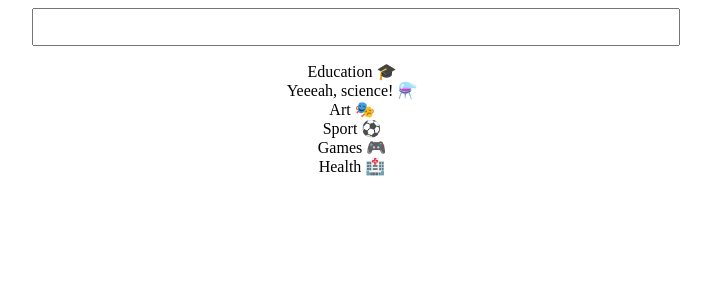
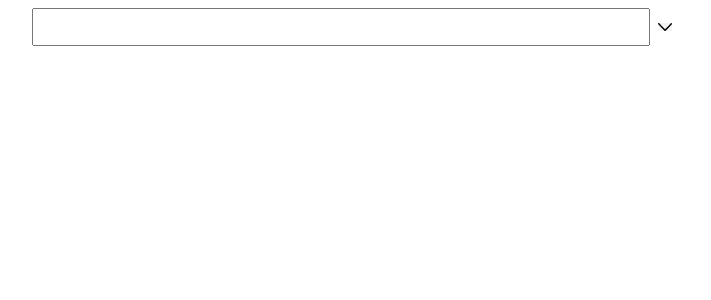
Before and after one commit to countMort/drop-down, a React app: page / in a window 1280 px wide. Shown: the top 300 px of the page, without its empty margins (288-999 px from the left). Built offline with nearby package versions, Linux system fonts and the light colour scheme; the HTML template or start-up script is replaced by a standard one.

Commit message:
feat: added react-jss for styling add added some styles and transitions to dropdown and its icon. handled list icon click

```diff
--- a/package.json
+++ b/package.json
@@ -36,6 +36,7 @@
     "css-loader": "^6.7.3",
     "react": "^18.2.0",
     "react-dom": "^18.2.0",
+    "react-jss": "^10.10.0",
     "style-loader": "^3.3.1"
   }
 }
--- a/src/App.css
+++ /dev/null
@@ -1,3 +0,0 @@
-.selection-list {
-  list-style: none;
-}
--- /dev/null
+++ b/src/App.style.ts
@@ -0,0 +1,65 @@
+import { createUseStyles } from "react-jss"
+
+const transitionDelay = "0.2s"
+
+export const useAppClasses = createUseStyles({
+  listContainer: {
+    maxHeight: 0,
+    overflow: "hidden",
+    transition: `max-height 0.3s ${transitionDelay}`,
+    zIndex: 2,
+    position: "relative",
+    "&.open": {
+      maxHeight: "8rem",
+      overflow: "auto",
+    },
+    "& li": {
+      listStyle: "none",
+      padding: "none",
+      textAlign: "center",
+    },
+    "&::-webkit-scrollbar": {
+      width: "0.2rem",
+    },
+    "&::-webkit-scrollbar-track": {
+      background: "#f1f1f1",
+    },
+    "&::-webkit-scrollbar-thumb": {
+      background: "#888",
+    },
+    "&::-webkit-scrollbar-thumb:hover": {
+      background: "#555",
+    },
+    // color: "green",
+    // margin: {
+    //   // jss-expand gives more readable syntax
+    //   top: 5, // jss-default-unit makes this 5px
+    //   right: 0,
+    //   bottom: 0,
+    //   left: "1rem",
+    // },
+    // "& span": {
+    //   // jss-nested applies this to a child span
+    //   fontWeight: "bold", // jss-camel-case turns this into 'font-weight'
+    // },
+  },
+  inputContainer: {
+    display: "flex",
+    "& input": { width: "100%", height: "2rem", fontSize: "1.5rem" },
+    "& img": {
+      height: "0.5rem",
+      margin: {
+        left: "0.5rem",
+        top: "auto",
+        bottom: "auto",
+      },
+      transition: `transform 0.2s ${transitionDelay}`,
+    },
+    "& img.open": {
+      transform: "rotate(180deg)",
+    },
+  },
+  //   myLabel: {
+  //     fontStyle: "italic",
+  //   },
+})
--- a/src/App.tsx
+++ b/src/App.tsx
@@ -6,10 +6,15 @@ import React, {
 } from "react"
 import { ListItem } from "./App.model"
 import { startingList } from "./parameters"
+import { useAppClasses } from "./App.style"
+import drop_down_img from "./assets/drop-down-icon.jpg"
 
 export const App = () => {
+  const classes = useAppClasses()
+
   const inputRef = useRef<HTMLInputElement>(null)
   const [list, setList] = useState(startingList)
+  const [isOpen, setIsOpen] = useState(false)
   const [selectedItem, setSelectedItem] = useState<ListItem>(null)
 
   const keyStrokeHandler: KeyboardEventHandler = (event) => {
@@ -33,31 +38,47 @@ export const App = () => {
     }
   }
 
-  const blurHandler: FocusEventHandler<HTMLInputElement> = (event) => {
+  const blurHandler: FocusEventHandler = (event) => {
     const target = event.target as HTMLInputElement
     const clearInputCondition =
-      target.value && selectedItem.value !== inputRef.current.value
+      target.value && selectedItem?.value.trim() !== target.value.trim()
+
     if (clearInputCondition) {
-      // Used inputRef.current.value instead of target.value because it's
-      // better not to manipulate the the dom directly.
       inputRef.current.value = ""
       setSelectedItem(null)
     }
+
+    setIsOpen(false)
+  }
+
+  const focusHandler: FocusEventHandler = (event) => {
+    setIsOpen(true)
+  }
+
+  const listItemClickHandler = (item: ListItem) => {
+    setSelectedItem(item)
+    inputRef.current.value = item.value
+    setIsOpen(false)
   }
 
   return (
     <div style={{ width: "50vw", margin: "auto" }}>
+      <div className={classes.inputContainer}>
         <input
           ref={inputRef}
           type="text"
           onKeyDown={keyStrokeHandler}
           onBlur={blurHandler}
-        style={{ width: "100%", height: "2rem", fontSize: "1.5rem" }}
+          onFocus={focusHandler}
         />
-      <div>
-        <ul style={{ listStyle: "none", padding: "0", textAlign: "center" }}>
+        <img className={isOpen ? "open" : ""} src={drop_down_img} />
+      </div>
+      <div className={`${classes.listContainer} ${isOpen ? 'open' : ''}`}>
+        <ul>
           {list.map((item) => (
-            <li key={item.value}>{item.text}</li>
+            <li onClick={() => listItemClickHandler(item)} key={item.value}>
+              {item.text}
+            </li>
           ))}
         </ul>
       </div>
--- a/src/declareation.d.ts
+++ b/src/declaration.d.ts
@@ -2,3 +2,5 @@ declare module "*.css" {
   const content: Record<string, string>
   export default content
 }
+
+declare module '*.jpg';
--- a/webpack.config.js
+++ b/webpack.config.js
@@ -25,6 +25,10 @@ module.exports = {
         exclude: /node_modules/,
         loader: "ts-loader",
       },
+      {
+        test: /\.(png|jpe?g|gif)$/i,
+        type: 'asset/resource'
+      }
     ],
   },
   resolve: {
```
Also changed, not shown: src/assets/drop-down-icon.jpg (added), 1 other file (tests, documents, lock files or other folders). Lines whose indentation alone changed are shown as unchanged.
